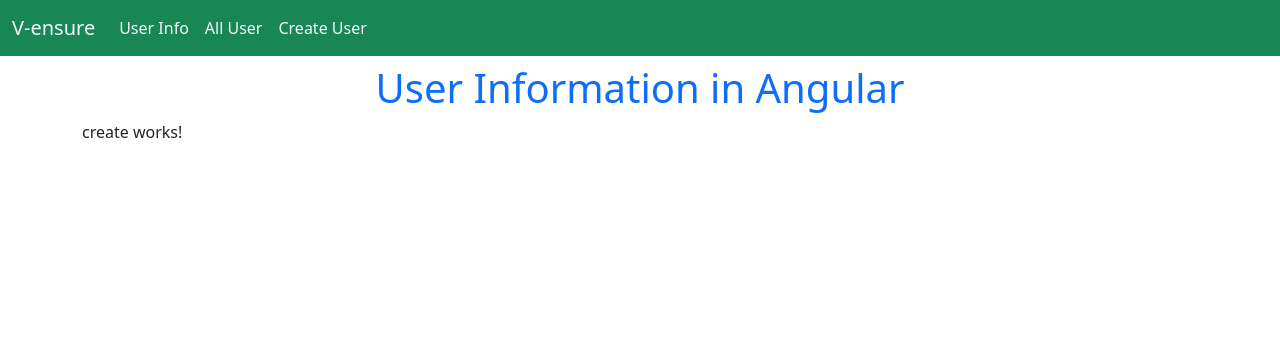
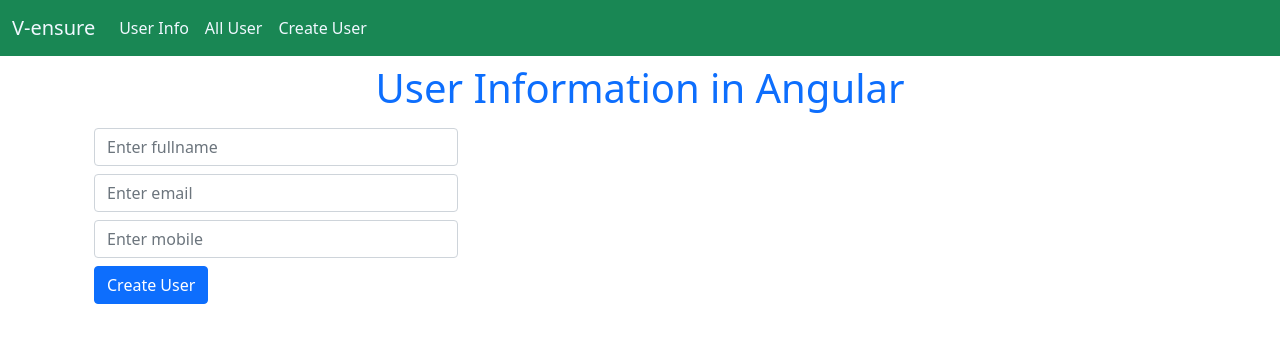
Before and after one commit to shamthakare/demo-project-frontend, an Angular app: page /create in a window 1280 px wide. Shown: the top 342 px of the page. Built offline with nearby package versions, Linux system fonts and the light colour scheme.

Commit message:
delete and create API integarted

```diff
--- a/src/app/apiservice.service.ts
+++ b/src/app/apiservice.service.ts
@@ -1,4 +1,5 @@
 import { HttpClient, HttpClientModule } from '@angular/common/http';
+import { identifierModuleUrl } from '@angular/compiler';
 import { Injectable } from '@angular/core';
 import { Observable } from 'rxjs';
 
@@ -6,9 +7,23 @@ import { Observable } from 'rxjs';
   providedIn: 'root'
 })
 export class ApiserviceService {
-  baseUrl = `http://localhost:3000`;
-  constructor(private httpClient: HttpClient) { }
+  baseUrl = "http://localhost:3000/user";
+  createUrl = "http://localhost:3000/user";
+  constructor(private http: HttpClient) { }
+  //get data
+
   getUserList(): Observable<any> {
-    return this.httpClient.get(`${this.baseUrl}/users`)
+    return this.http.get(`${this.baseUrl} `);
   }
+
+  //create data
+  createData(data: any): Observable<any> {
+    console.log(data, 'data created');
+    return this.http.post(`${this.createUrl} `, data);
+  }
+  //delete id
+deleteData(id: any): Observable < any > {
+  let ids =id;
+  return this.http.delete(`${this.createUrl}/${ids}`);
 }
+}
--- a/src/app/create/create.component.html
+++ b/src/app/create/create.component.html
@@ -1 +1,30 @@
-<p>create works!</p>
+<div class="container">
+  <div class="row">
+
+    <!-- err massage -->
+  <div  *ngIf="errmsg"class="alert alert-warning alert-dismissible fade show" role="alert">
+    <strong>{{errmsg}}</strong>
+    <button type="button" class="btn-close" data-bs-dismiss="alert" aria-label="Close"></button>
+  </div>
+  <div  *ngIf="successmsg"class="alert alert-success alert-dismissible fade show" role="alert">
+    <strong>{{successmsg}}</strong>
+    <button type="button" class="btn-close" data-bs-dismiss="alert" aria-label="Close"></button>
+  </div>
+
+
+  <form [formGroup]="userform" (ngSubmit)="usersubmit()">
+    <div class="col-md-4 mt-2">
+    <input type="text" class="form-control" formControlName="fullname" placeholder="Enter fullname">
+  </div>
+  <div class="col-md-4 mt-2">
+    <input type="email" class="form-control"formControlName="email" placeholder="Enter email">
+  </div>
+  <div class="col-md-4 mt-2">
+    <input type="number" class="form-control"formControlName="mobile" placeholder="Enter mobile">
+  </div>
+  <div class="col-md-4 mt-2">
+<button class="btn btn-primary text-center">Create User</button>
+</div>
+  </form>
+</div>
+</div>
--- a/src/app/create/create.component.ts
+++ b/src/app/create/create.component.ts
@@ -1,4 +1,6 @@
 import { Component, OnInit } from '@angular/core';
+import { FormControl, FormGroup, Validators } from '@angular/forms';
+import { ApiserviceService } from '../apiservice.service';
 
 @Component({
   selector: 'app-create',
@@ -6,10 +8,37 @@ import { Component, OnInit } from '@angular/core';
   styleUrls: ['./create.component.scss']
 })
 export class CreateComponent implements OnInit {
+  // userform=  new FormGroup({})
 
-  constructor() { }
+  constructor(private api: ApiserviceService) { }
+  errmsg:any;
+  successmsg:any;
 
   ngOnInit(): void {
+
+  }
+  userform = new FormGroup({
+    'fullname': new FormControl('', Validators.required),
+    'email': new FormControl('', Validators.required),
+    'mobile': new FormControl('', Validators.required)
+  })
+
+  usersubmit() {
+    // console.log(this.userform.value);
+    if(this.userform.valid){
+      console.log(this.userform.value);
+      this.api.createData(this.userform.value).subscribe((res)=>{
+        console.log(res,'Data added successful');
+        this.userform.reset();
+        this.successmsg= res.massage;
+      })
+    }
+    else{
+      this.errmsg='All fileds are required';
+
+    }
+
+
   }
 
 }
--- a/src/app/read/read.component.html
+++ b/src/app/read/read.component.html
@@ -1,14 +1,22 @@
-<table class="table table-bordered">
+<div  *ngIf="successmsg"class="alert alert-success alert-dismissible fade show" role="alert">
+  <strong>{{successmsg}}</strong>
+  <button type="button" class="btn-close" data-bs-dismiss="alert" aria-label="Close"></button>
+</div>
+<table class="table ">
     <tr>
         <td>ID</td>
         <td>Full Name</td>
         <td>Email</td>
         <td>Mobile</td>
+        <td colspan="2">Action</td>
     </tr>
     <tr *ngFor="let d of readUser">
       <td>{{d.id}}</td>
       <td>{{d.fullname}}</td>
       <td>{{d.email}}</td>
       <td>{{d.mobile}}</td>
+      <td>{{d.mobile}}</td>
+      <td><button class="btn btn-danger" (click)="editId(d.id)">Edit</button></td>
+      <td><button class="btn btn-danger" (click)="deleteId(d.id)">Delete</button></td>
     </tr>
 </table>
--- a/src/app/read/read.component.ts
+++ b/src/app/read/read.component.ts
@@ -8,10 +8,28 @@ import { ApiserviceService } from '../apiservice.service';
 export class ReadComponent implements OnInit {
   constructor(private api: ApiserviceService) { }
   readUser: any;
+  successmsg: any;
   ngOnInit(): void {
+    this.getalldata();
+  }
+
+  getalldata() {
     this.api.getUserList().subscribe((res) => {
-      console.log('get All Data', res);
       this.readUser = res.data;
     })
   }
+
+  //delete Id
+  deleteId(id: any) {
+    this.api.deleteData(id).subscribe((res) => {
+      this.successmsg = res.massage;
+    })
+    this.getalldata();
+  }
+  editId(id: any) {
+    this.api.deleteData(id).subscribe((res) => {
+      this.successmsg = res.massage;
+    })
+    this.getalldata();
+  }
 }
```
